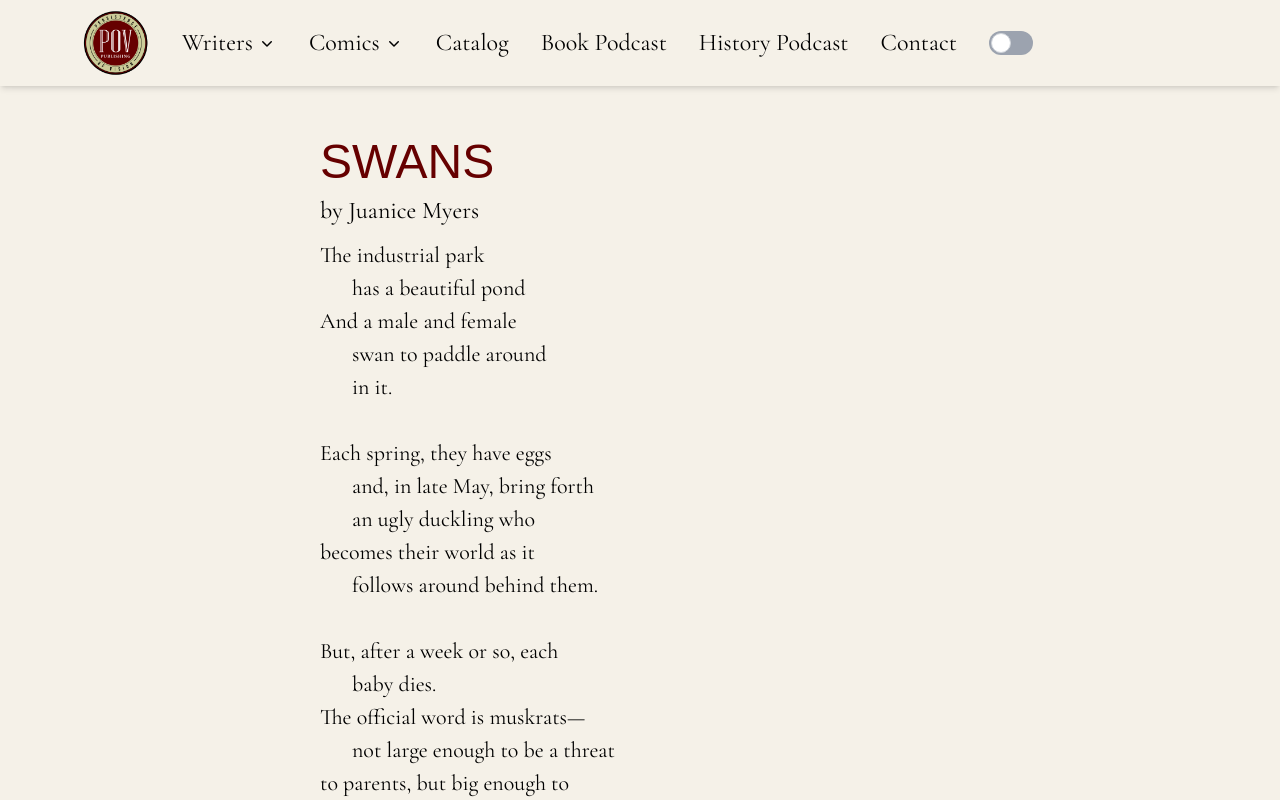
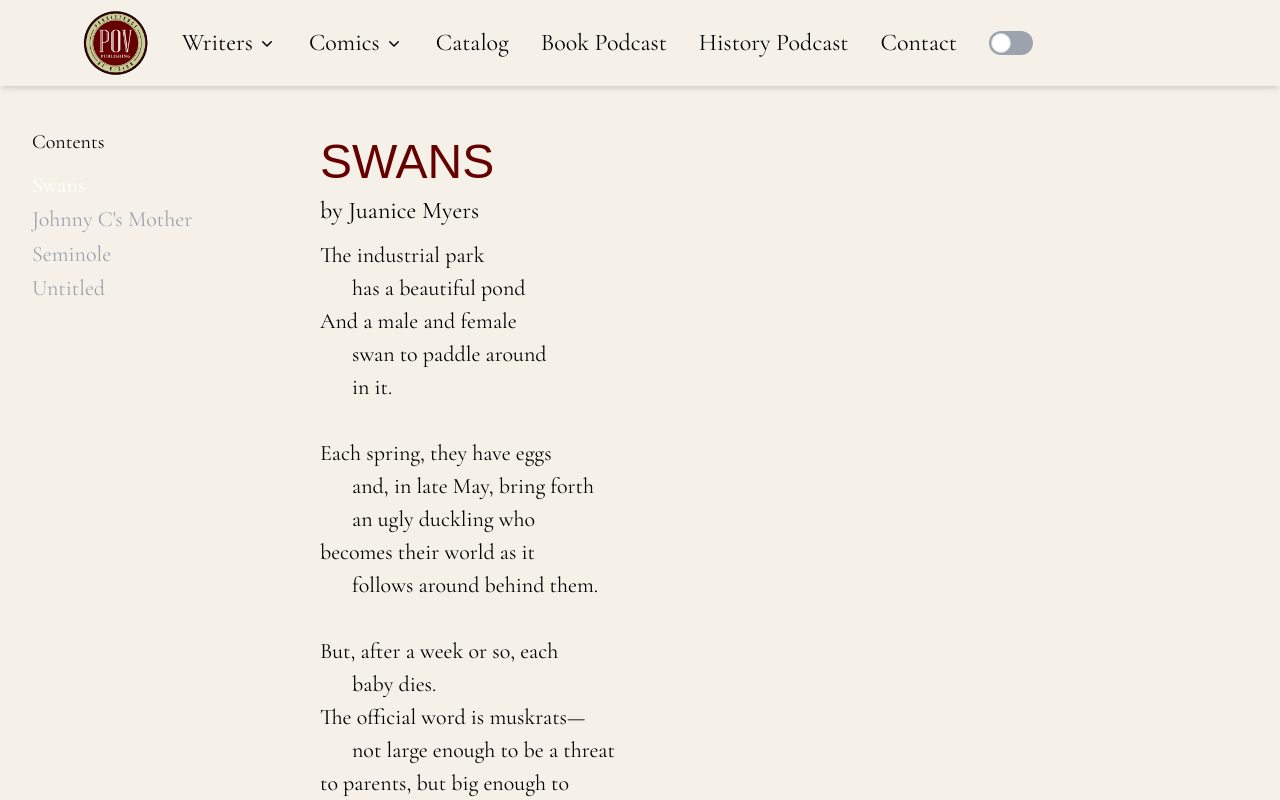
Before and after one commit to lbdeyo/pov-publishing, a Next.js app: page /writers/juanice-myers in a window 1280 px wide. Shown: the top 800 px of the page. Built offline with nearby package versions, Linux system fonts and the light colour scheme; a web font is replaced by a local one.

Commit message:
Adding scrollspy nav to Juanice

```diff
--- /dev/null
+++ b/src/app/components/ScrollSpy.tsx
@@ -0,0 +1,57 @@
+"use client";
+
+import {useEffect, useState} from "react";
+
+interface Section {
+  id: string;
+  title: string;
+}
+
+interface ScrollSpyProps {
+  sections: Section[];
+}
+
+export default function ScrollSpy({sections}: ScrollSpyProps) {
+  const [activeSection, setActiveSection] = useState<string>("");
+
+  useEffect(() => {
+    const observer = new IntersectionObserver(
+      (entries) => {
+        entries.forEach((entry) => {
+          if (entry.isIntersecting) {
+            setActiveSection(entry.target.id);
+          }
+        });
+      },
+      {
+        rootMargin: "-20% 0px -80% 0px",
+      }
+    );
+
+    sections.forEach((section) => {
+      const element = document.getElementById(section.id);
+      if (element) observer.observe(element);
+    });
+
+    return () => observer.disconnect();
+  }, [sections]);
+
+  return (
+    <nav className="hidden lg:block fixed left-8 top-32 w-64">
+      <div className="text-xl mb-4">Contents</div>
+      <ul className="space-y-2">
+        {sections.map((section) => (
+          <li key={section.id}>
+            <a
+              href={`#${section.id}`}
+              className={`block text-lg transition-colors duration-200 hover:text-gray-500 ${
+                activeSection === section.id ? "text-white" : "text-gray-400"
+              }`}>
+              {section.title}
+            </a>
+          </li>
+        ))}
+      </ul>
+    </nav>
+  );
+}
--- a/src/app/writers/juanice-myers/page.tsx
+++ b/src/app/writers/juanice-myers/page.tsx
@@ -1,6 +1,18 @@
+import ScrollSpy from "../../components/ScrollSpy";
+
+const sections = [
+  {id: "swans", title: "Swans"},
+  {id: "johnny-c-s-mother", title: "Johnny C's Mother"},
+  {id: "seminole", title: "Seminole"},
+  {id: "untitled", title: "Untitled"},
+  // Add all your sections here
+];
+
 export default function JuaniceMyers() {
   return (
     <div className="container mx-auto px-4 sm:px-6 md:px-16 pt-4 md:pt-8 max-w-3xl">
+      <ScrollSpy sections={sections} />
+      <section id="swans" className="scroll-mt-24 mb-16">
         <h1>SWANS</h1>
         <h3>by Juanice Myers</h3>
         <p>
@@ -64,7 +76,8 @@ export default function JuaniceMyers() {
           <br />
           <span className="ml-8">very quickly.</span>
         </p>
-
+      </section>
+      <section id="johnny-c-s-mother" className="scroll-mt-24 mb-16">
         <h1>JOHNNY C'S MOTHER</h1>
         <h3>by Juanice Myers</h3>
         <p>
@@ -120,7 +133,8 @@ export default function JuaniceMyers() {
           <br />
           <span className="ml-8">world of tips.</span>
         </p>
-
+      </section>
+      <section id="seminole" className="scroll-mt-24 mb-16">
         <h1>SEMINOLE</h1>
         <h3>by Juanice Myers</h3>
         <p>
@@ -185,7 +199,8 @@ export default function JuaniceMyers() {
           and movie tickets.
           <br />
         </p>
-
+      </section>
+      <section id="untitled" className="scroll-mt-24">
         <h1>UNTITLED</h1>
         <h3>by Juanice Myers</h3>
         <p>
@@ -293,6 +308,7 @@ export default function JuaniceMyers() {
           <br />
           <span className="ml-8">didn't you hardly know him?</span>
         </p>
+      </section>
     </div>
   );
 }
```
Lines whose indentation alone changed are shown as unchanged.
